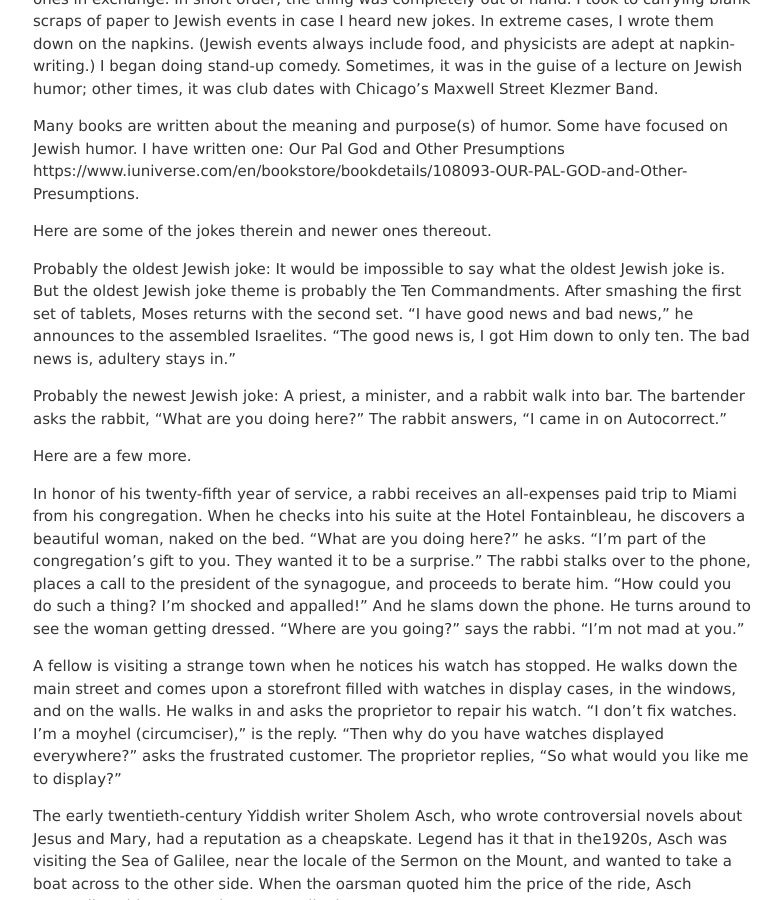
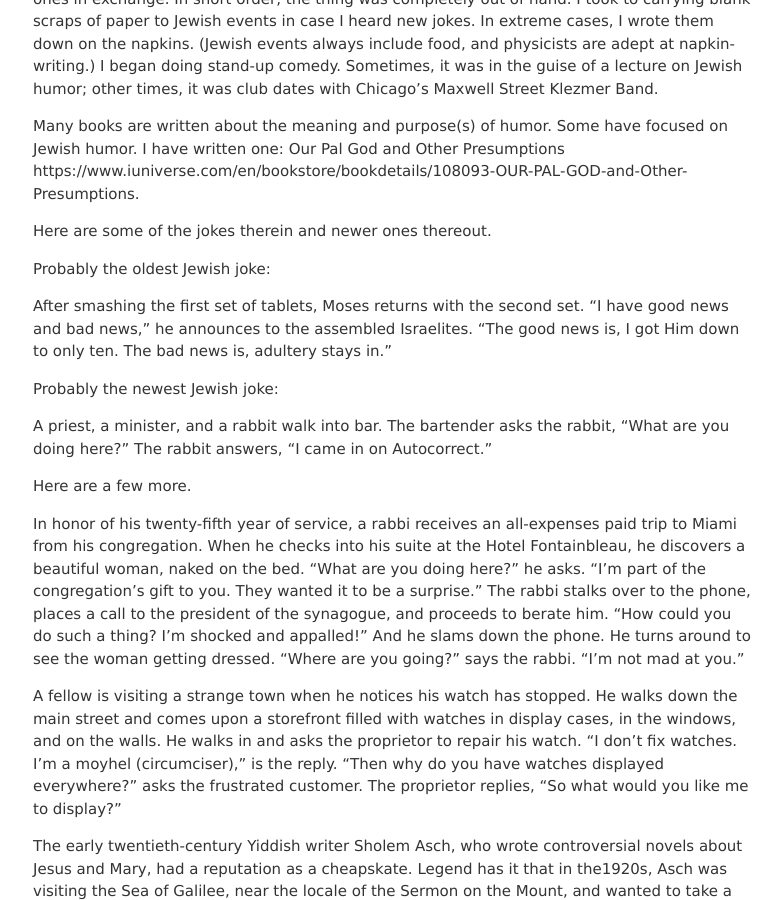
Before and after one commit to jvmallow/jvmallow.github.io, a Jekyll site: the page built from _posts/2025-05-31-Jewish_Humor.md, in a window 1280 px wide and 900 px high, scrolled down 515 px. Shown: the whole window, without its empty margins (247-1029 px from the left). Built offline with Jekyll 4.4.1, drawn with Linux system fonts in a browser that asks for light colours; a script that is not in the unit is left out.

Commit message:
Update 2025-05-31-Jewish_Humor.md

```diff
--- a/_posts/2025-05-31-Jewish_Humor.md
+++ b/_posts/2025-05-31-Jewish_Humor.md
@@ -16,10 +16,12 @@ https://www.iuniverse.com/en/bookstore/bookdetails/108093-OUR-PAL-GOD-and-Other-
 Here are some of the jokes therein and newer ones thereout.
 
 Probably the oldest Jewish joke:
-It would be impossible to say what the oldest Jewish joke is. But the oldest Jewish joke theme is probably the Ten Commandments. After smashing the first set of tablets, Moses returns with the second set.
+
+After smashing the first set of tablets, Moses returns with the second set.
 “I have good news and bad news,” he announces to the assembled Israelites. “The good news is, I got Him down to only ten. The bad news is, adultery stays in.”
 
 Probably the newest Jewish joke:
+
 A priest, a minister, and a rabbit walk into  bar.  The bartender asks the rabbit, "What are you doing here?" The rabbit answers, "I came in on Autocorrect."
 
 Here are a few more.
```
